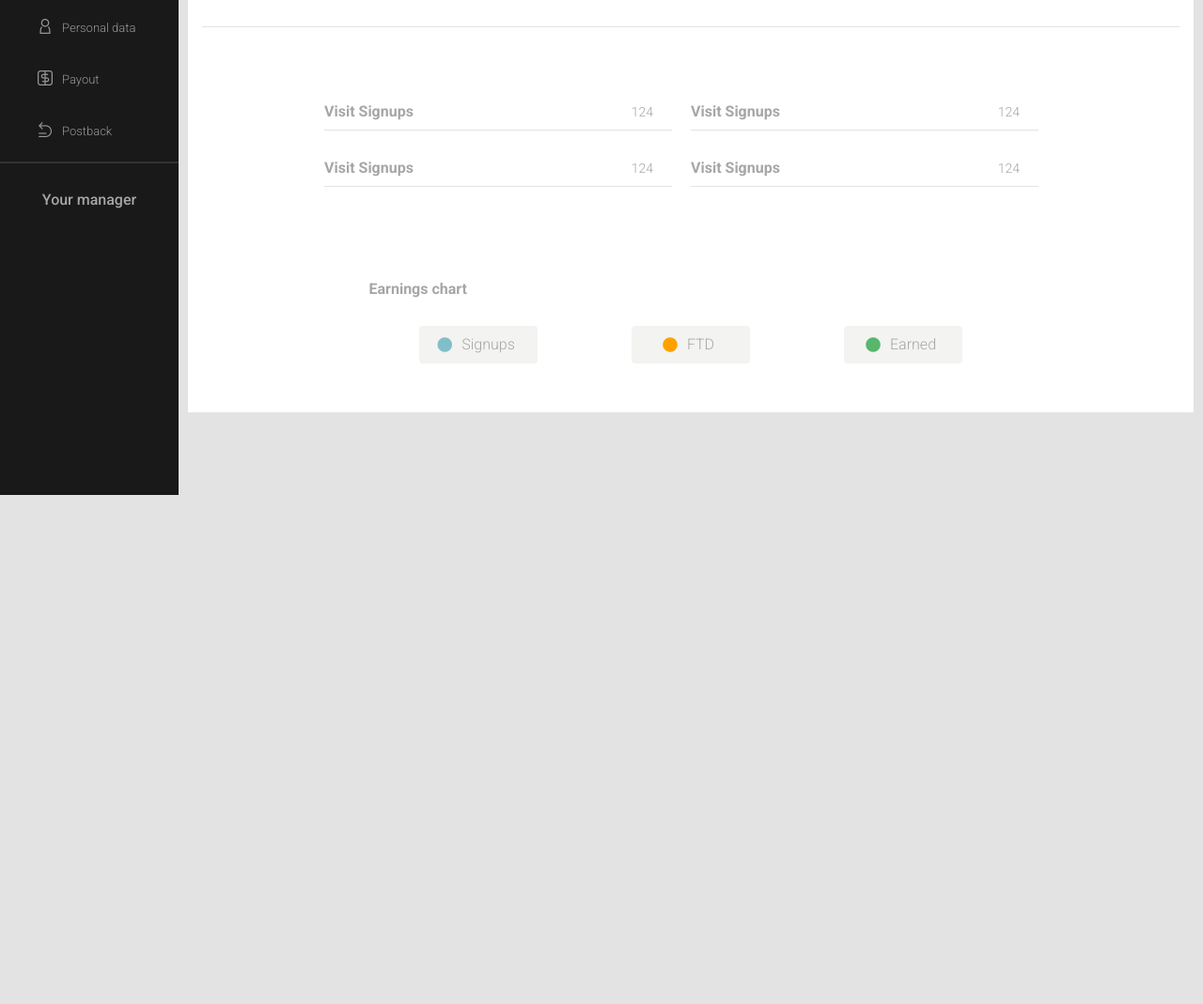
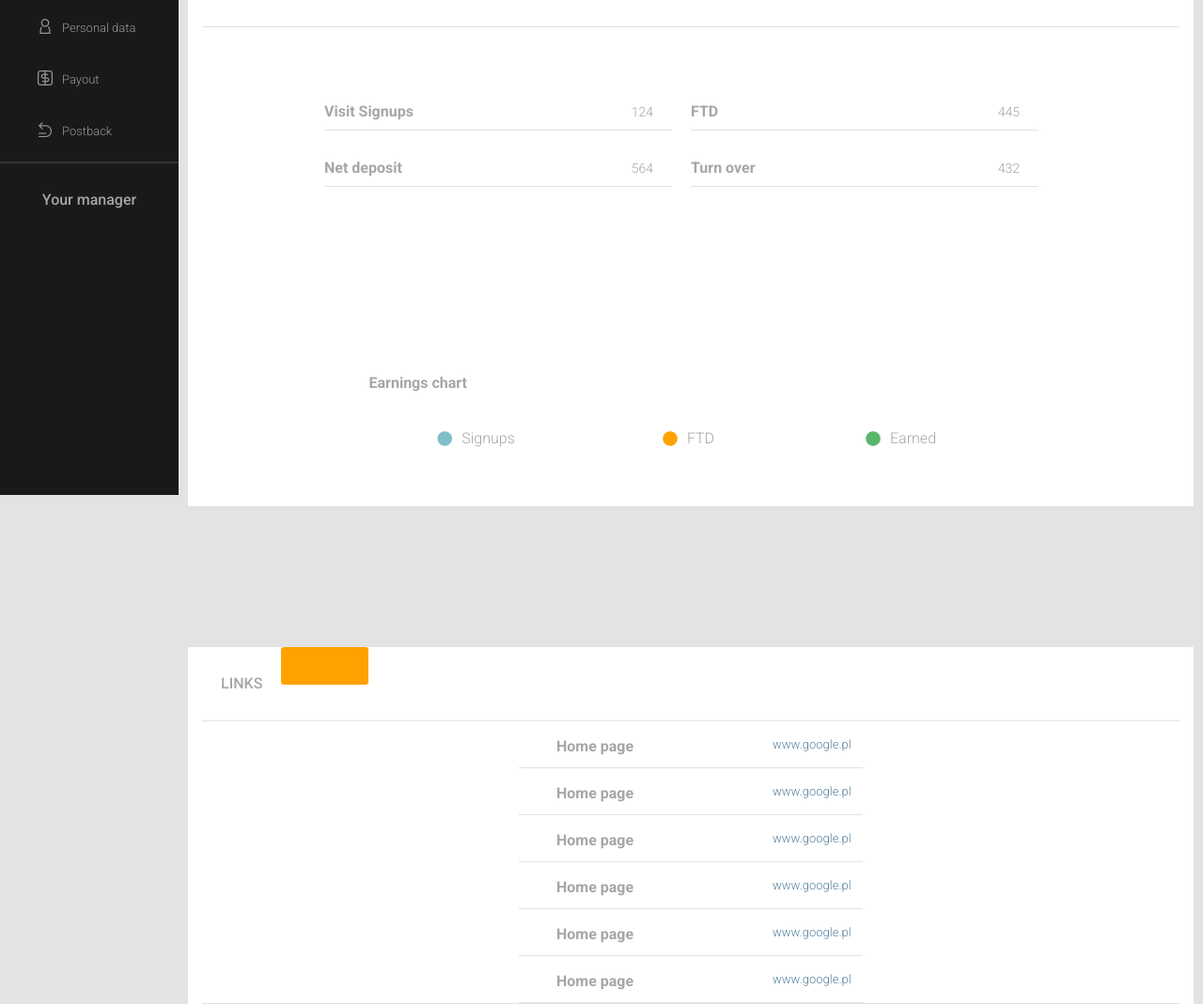
Before and after one commit to Patryk-Rozwadowski/admin-panel, a website: page index.html in a window 1280 px wide. Shown: the part 273-1342 px from the top of the page at 94% size. Before the commit the page ends 800 px from the top, so only its background shows below. Drawn offline with nearby package versions, Linux system fonts and the light colour scheme.

Commit message:
add styles for sidebar,add links

```diff
--- a/index.html
+++ b/index.html
@@ -35,7 +35,7 @@
         <!-- SIDEBAR MENU ITEMS -->
           <ul class="sidebar--menu">
 
-            <li class="sidebar--menu-items-general">
+            <li class="sidebar--menu-items-general active">
               <span class="icon-general"></span>
               <a href="#" class="sidebar--menu-link">General</a>
             </li>
@@ -92,7 +92,7 @@
       <div class="container">
 
         <!-- GENERAL STATISTIC SECTION -->
-        <section class="general--statistic">
+        <section class="general-statistic-section">
           <div class="row">
             <div class="col-12-xl">
               <h1 class="page-header">GENERAL STATISTIC</h1>
@@ -128,8 +128,8 @@
               </div>
               <div class="col-6-xl">
                 <div class="list--one-digit--container">
-                  <span class="list--header">Visit Signups</span>
-                  <span class="list--digit">124</span>
+                  <span class="list--header">FTD</span>
+                  <span class="list--digit">445</span>
                 </div>
               </div>
             </div>
@@ -137,14 +137,14 @@
             <div class="row flex-center">
               <div class="col-6-xl">
                 <div class="list--one-digit--container">
-                  <span class="list--header">Visit Signups</span>
-                  <span class="list--digit">124</span>
+                  <span class="list--header">Net deposit</span>
+                  <span class="list--digit">564</span>
                 </div>
               </div>
               <div class="col-6-xl">
                 <div class="list--one-digit--container">
-                  <span class="list--header">Visit Signups</span>
-                  <span class="list--digit">124</span>
+                  <span class="list--header">Turn over</span>
+                  <span class="list--digit">432</span>
                 </div>
               </div>
             </div>
@@ -174,6 +174,46 @@
           </section>
         </section>
       </div>
+
+      <div class="container">
+        <!-- LINKS SECTION -->
+        <div class="row">
+          <div class="col-12-xl">
+            <h1 class="page-header">LINKS</h1>
+          </div>
+          <button class="btn btn--orange">
+            <span class="icon-"
+            Add new
+          </button>
+        </div>
+        <section class="links-section flex-center">
+          <div class="table--link">
+            <span class="table--line-header page-header">Home page</span>
+            <a href="#" class="small-link">www.google.pl</a>
+          </div>
+          <div class="table--link">
+            <span class="table--line-header page-header">Home page</span>
+            <a href="#" class="small-link">www.google.pl</a>
+          </div>
+          <div class="table--link">
+            <span class="table--line-header page-header">Home page</span>
+            <a href="#" class="small-link">www.google.pl</a>
+          </div>
+          <div class="table--link">
+            <span class="table--line-header page-header">Home page</span>
+            <a href="#" class="small-link">www.google.pl</a>
+          </div>
+          <div class="table--link">
+            <span class="table--line-header page-header">Home page</span>
+            <a href="#" class="small-link">www.google.pl</a>
+          </div>
+          <div class="table--link">
+            <span class="table--line-header page-header">Home page</span>
+            <a href="#" class="small-link">www.google.pl</a>
+          </div>
+        </section>
+      </div>
     </main>
+    <script src="https://cdnjs.cloudflare.com/ajax/libs/Chart.js/2.4.0/Chart.min.js"></script>
   </body>
 </html>
--- a/sass/_variables.scss
+++ b/sass/_variables.scss
@@ -1,20 +1,3 @@
-/* Colors */
-$white: #fff;
-$dark-grey: #979797;
-$black: #191919;
-$light-black: #282828;
-$light-grey: #e3e3e3;
-$verylight-grey: #f3f3f1;
-$sidebar-seperator-color: #333333;
-$grey: #bababa;
-$dark-orange: #f58220;
-$orange: #ffa200;
-$green: #59b66d;
-$blue: #80bfca;
-/* Font sizes */
-$section-header-color: #a6a6a6;
-$page-header-color: #a6a6a6;
-$section-text-color: #a6a6a6;
 
 /* Fonts */
 @mixin page-header {
@@ -54,12 +37,14 @@ $section-text-color: #a6a6a6;
   text-decoration: none;
   &:hover {
     color:#ffa200;
+    cursor:pointer;
   }
 }
 
 @mixin small-link {
   @extend .large-link;
   font-size: 13px;
+  cursor:pointer;
 }
 .large-link {
   @include large-link;
@@ -75,7 +60,6 @@ $section-text-color: #a6a6a6;
   @include flex-center;
   width:126px;
   height:40px;
-  background-color: $verylight-grey;
   border-radius:4px;
   font-size:16px;
 
@@ -102,21 +86,15 @@ $section-text-color: #a6a6a6;
   background-color:#f3f3f1;
   cursor: pointer;
 }
-.tab--focus:focus {
-  @extend .tab;
-  background-color:#f3f3f1;
-  cursor: pointer;
-}
 
 // TABLE WITH LINK
 .table--link {
   width:366px;
   height:50px;
-  outline:1px solid #e3e3e3;
   display:flex;
   align-items: center;
   &:hover {
-    background-color:#f1f3f3;
+    background-color:$light-grey;
     cursor: pointer;
   }
 }
@@ -130,7 +108,8 @@ $section-text-color: #a6a6a6;
   margin-right:50px;
   width:200px;
   height:50px;
-  @include flex-center;
+  display:flex;
+
 }
 
 // BUTTONS
@@ -151,6 +130,12 @@ $section-text-color: #a6a6a6;
 .btn-reset {
   @extend .btn;
   width:40px;
+
+  .fa-circle {
+    height:16px;
+    border:0;
+  }
+
 }
 .btn--dark-grey {
   background-color: $dark-grey;
@@ -168,10 +153,7 @@ $section-text-color: #a6a6a6;
   width:203px;
   background-color: $light-grey;
 }
-.fa-circle {
-  height:16px;
-  border:0;
-}
+
 
 // LIST WITH ONE DIGIT
 .list--one-digit--container {
--- /dev/null
+++ b/sass/components/_colors.scss
@@ -0,0 +1,17 @@
+/* Colors */
+$white: #fff;
+$dark-grey: #979797;
+$black: #191919;
+$light-black: #282828;
+$light-grey: #e3e3e3;
+$verylight-grey: #282828;
+$sidebar-seperator-color: #333333;
+$grey: #bababa;
+$dark-orange: #f58220;
+$orange: #ffa200;
+$green: #59b66d;
+$blue: #80bfca;
+/* Font sizes */
+$section-header-color: #a6a6a6;
+$page-header-color: #a6a6a6;
+$section-text-color: #a6a6a6;
--- a/sass/sections/_general-statistic.scss
+++ b/sass/sections/_general-statistic.scss
@@ -1,5 +1,5 @@
 // GENERAL STATISTIC SECTION
-.general--statistic {
+.general-statistic-section {
 
   .btn-reset {
     margin-left:15px;
@@ -25,7 +25,7 @@
 .earnings-chart-section {
   height:150px;
   width:685px;
-  margin:50px auto;
+  margin:150px auto;
 
   .tab {
     margin:20px 50px;
--- /dev/null
+++ b/sass/sections/_links-section.scss
@@ -0,0 +1,9 @@
+.links-section {
+  border-top:1px solid $light-grey;
+  border-bottom:1px solid $light-grey;
+  display:flex;
+  flex-direction: column;
+  .table--link {
+    border-bottom:1px solid $light-grey;
+  }
+}
--- a/sass/sections/_sidebar.scss
+++ b/sass/sections/_sidebar.scss
@@ -39,7 +39,6 @@
     cursor:pointer;
     background-color:$verylight-grey;
     border-left:5px solid #f58220;
-    color: $white;
   }
 
   &:hover .sidebar--menu-items {
@@ -56,6 +55,7 @@
     color: $dark-grey;
   }
     // ICONS
+
   [class*="icon"]  {
     color:$dark-grey;
     margin-left: 30px;
--- a/sass/style.scss
+++ b/sass/style.scss
@@ -1,20 +1,18 @@
+@import 'components/colors';
 @import 'mixins';
-@import 'variables';
 @import 'normalize';
 @import 'layout';
 @import 'Glyphter';
+@import 'variables';
 @import 'sections/navbar';
 @import 'sections/sidebar';
 @import 'sections/main';
 @import 'sections/general-statistic';
+@import 'sections/links-section';
 // FLEX CENTER
 
 .width-100 {
   width:100%;
-}
-
-.flex-center {
-  @include flex-center;
 }
 
 .row {
@@ -28,6 +26,14 @@
   margin-right:10px;
 }
 
+.active {
+  background-color:$verylight-grey;
+  border-left:5px solid #f58220;
+
+  .sidebar--menu-link, [class*="icon"], .icon-links::before {
+    color:$white;
+  }
+}
 a {
   text-decoration: none;
 }
```
Also changed, not shown: stylesheets/style.css.
